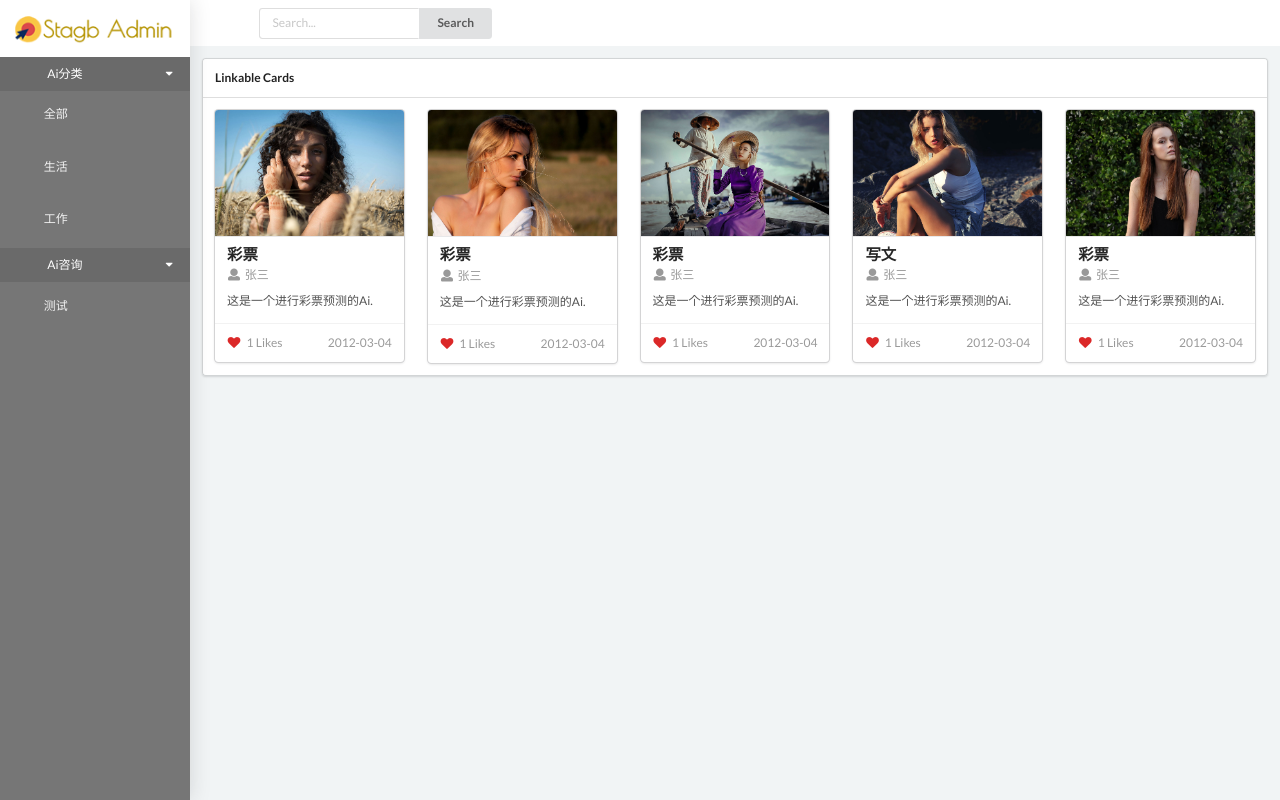
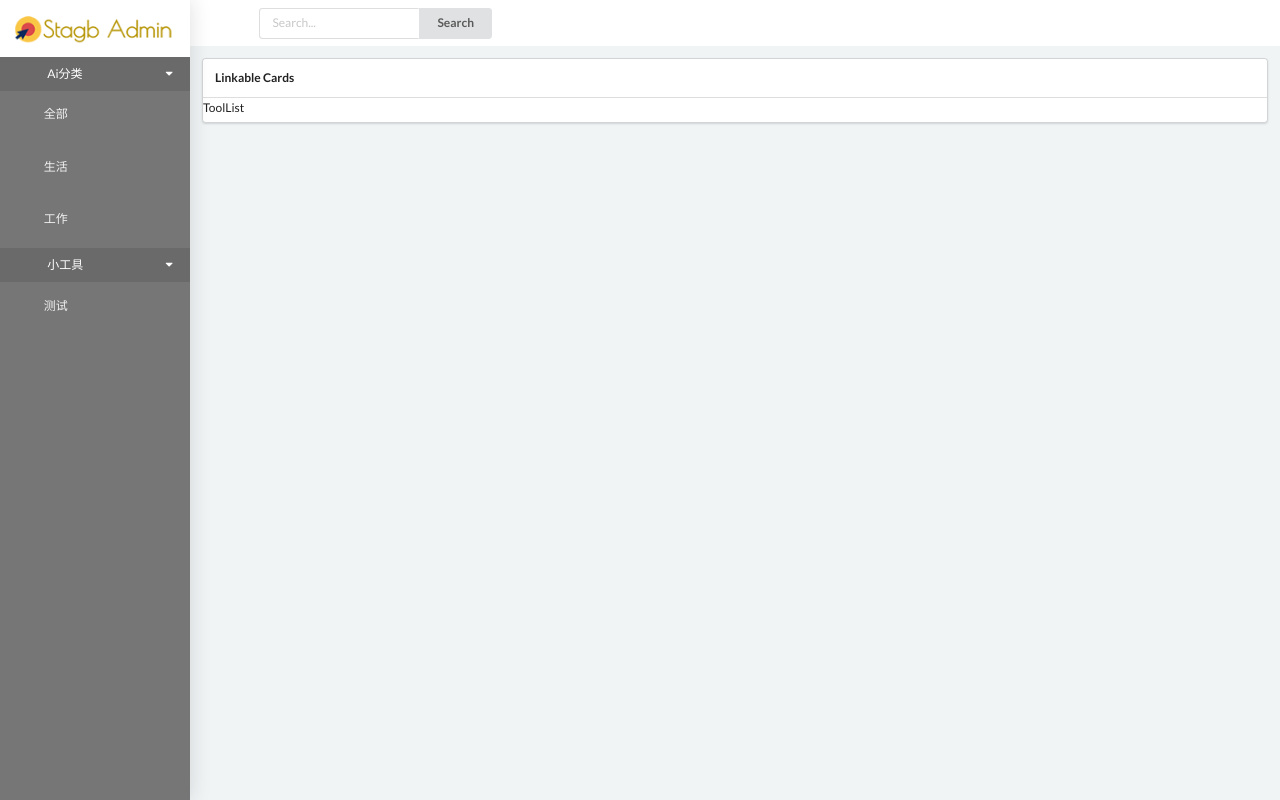
Before and after one commit to mingziday/awesomeai, a Vue app: page /#/tool in a window 1280 px wide. Built offline with nearby package versions, Linux system fonts and the light colour scheme; a web font is replaced by a local one.

Commit message:
setup gh-pages

```diff
--- a/package.json
+++ b/package.json
@@ -18,6 +18,7 @@
     "gh-pages": "^6.1.0",
     "pinia": "^2.1.7",
     "semantic-ui-css": "^2.5.0",
-    "vite": "^5.0.10"
+    "vite": "^5.0.10",
+    "vue-router": "^4.2.5"
   }
 }
--- a/src/App.vue
+++ b/src/App.vue
@@ -2,39 +2,21 @@
 </script>
 
 <template>
-
 <AiMenu/>
 <AiSearch/>
-<Suspense>
-    <template v-slot:default>
-        <AiList/>
-    </template>
-    <template v-slot:fallback>
-        <div class="ui segment">
-            <div class="ui active inverted dimmer">
-                <div class="ui large text loader">Loading</div>
-            </div>
-            <p></p>
-            <p></p>
-            <p></p>
-            <p></p>
-        </div>
-    </template>
-</Suspense>
-
-
+<router-view></router-view>
 </template>
 <script>
 import AiMenu from './components/AiMenu.vue';
 import AiSearch from './components/AiSearch.vue';
-import { defineAsyncComponent } from 'vue';
-const AiList = defineAsyncComponent(()=>import("./components/AiList.vue"))
+//import { defineAsyncComponent } from 'vue';
+//const AiList = defineAsyncComponent(()=>import("./components/AiList.vue"))
 export default {
     setup(){
 
     },
     components: {
-        AiList,AiMenu,AiSearch
+        AiMenu,AiSearch
     }
 }
 </script>
--- a/src/components/AiMenu.vue
+++ b/src/components/AiMenu.vue
@@ -9,9 +9,9 @@
             </a>
             <div class="ui accordion inverted">
 
-                <a class="title item active">
+                <router-link class="title item active" to="/ai">
                     <i class="ion-speedometer titleIcon icon"></i> Ai分类 <i class="dropdown icon"></i>
-                </a>
+                </router-link>
                 <div class="content active">
                 <a class="item transition visible" @click="getAiByCategory()">
                     全部
@@ -28,11 +28,11 @@
                 </a>
                 </div>
 
-                <div class="title item active">
+                <router-link class="title item active"  to="/tool">
                     <i class="ion-ios-lightbulb titleIcon icon"></i>
 
-                    <i class="dropdown icon"></i> Ai咨询
-                </div>
+                    <i class="dropdown icon"></i> 小工具
+                </router-link>
 
                 <div class="content active">
                 <a class="item transition visible" href="index.html">
--- /dev/null
+++ b/src/components/ToolList.vue
@@ -0,0 +1,33 @@
+<template>
+  <div class="pusher pushable">
+  <div class="mainWrap navslide">
+      <div class="ui equal width left aligned padded grid stackable">
+      <div class="stretched row">
+        <div class="sixteen wide column">
+            <div class="ui segments">
+                <div class="ui segment">
+                    <h5 class="ui header">
+                        Linkable Cards
+                    </h5>
+                </div>
+                <div class="ui segment">
+                    <div class="ui five column grid stackable">
+                    ToolList
+                    </div>
+                </div>
+            </div>
+        </div>
+    </div>
+    </div>
+</div>
+</div>
+</template>
+
+
+<script>
+{
+}
+</script>
+<style scoped>
+
+</style>
--- a/src/main.js
+++ b/src/main.js
@@ -4,7 +4,9 @@ import './assets/ionicons.min.css'
 import { createApp } from 'vue'
 import { createPinia } from 'pinia'
 import App from './App.vue'
+import router from './router/router.js';
 
 const app = createApp(App)
 app.use(createPinia())
+app.use(router)
 app.mount('#app')
--- /dev/null
+++ b/src/router/router.js
@@ -0,0 +1,24 @@
+import { createRouter,createWebHashHistory } from "vue-router";
+import AiList from "@/components/AiList.vue";
+import ToolList from  "@/components/ToolList.vue";
+
+const routes =
+[
+    {
+        path:"/",
+        component:AiList
+    },
+    {
+        path:"/ai",
+        component:AiList
+    },
+    {
+        path:"/tool",
+        component:ToolList
+    }
+]
+const router = createRouter({
+    history:createWebHashHistory(),
+    routes,
+})
+export default router
```
Also changed, not shown: 1 other file (tests, documents, lock files or other folders).
